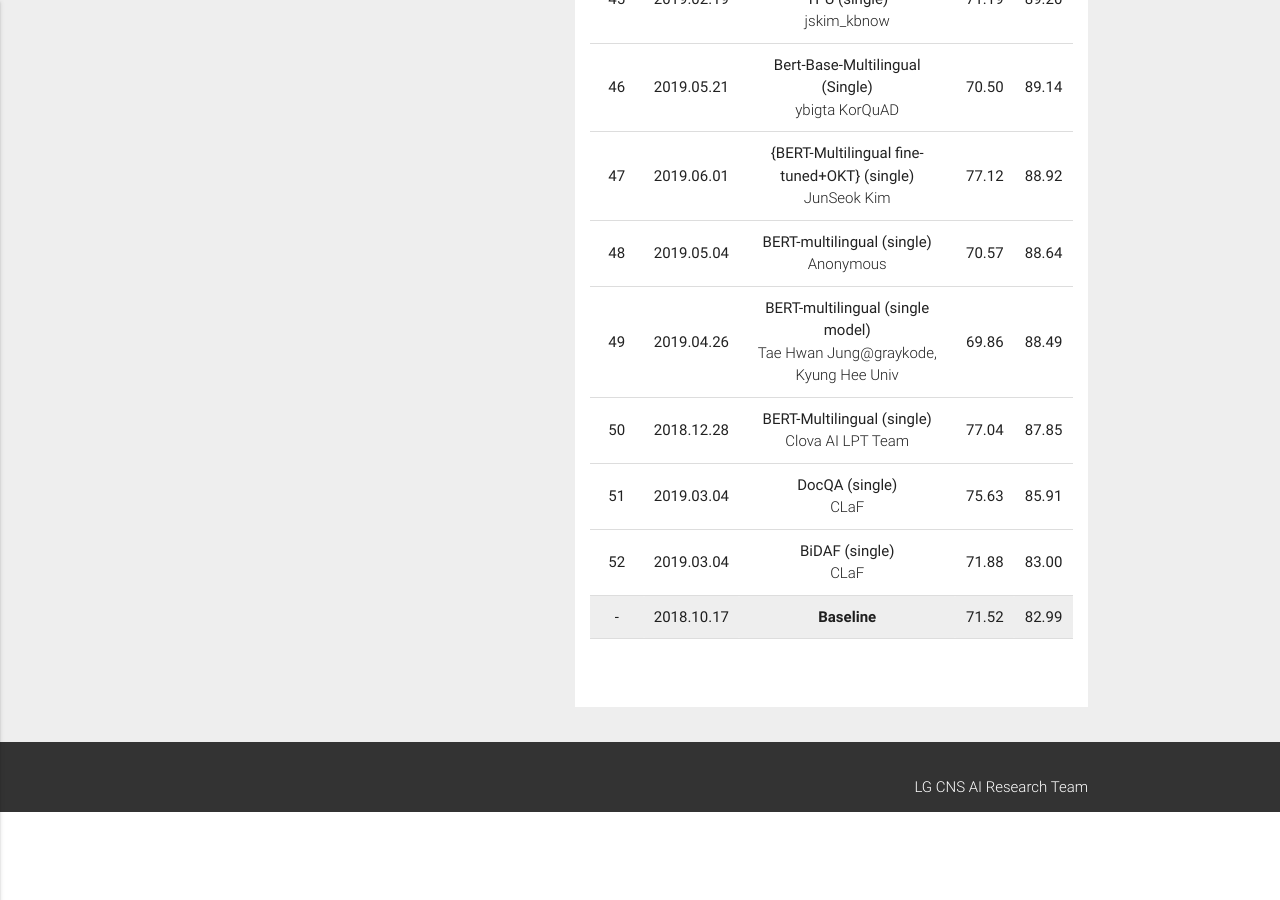
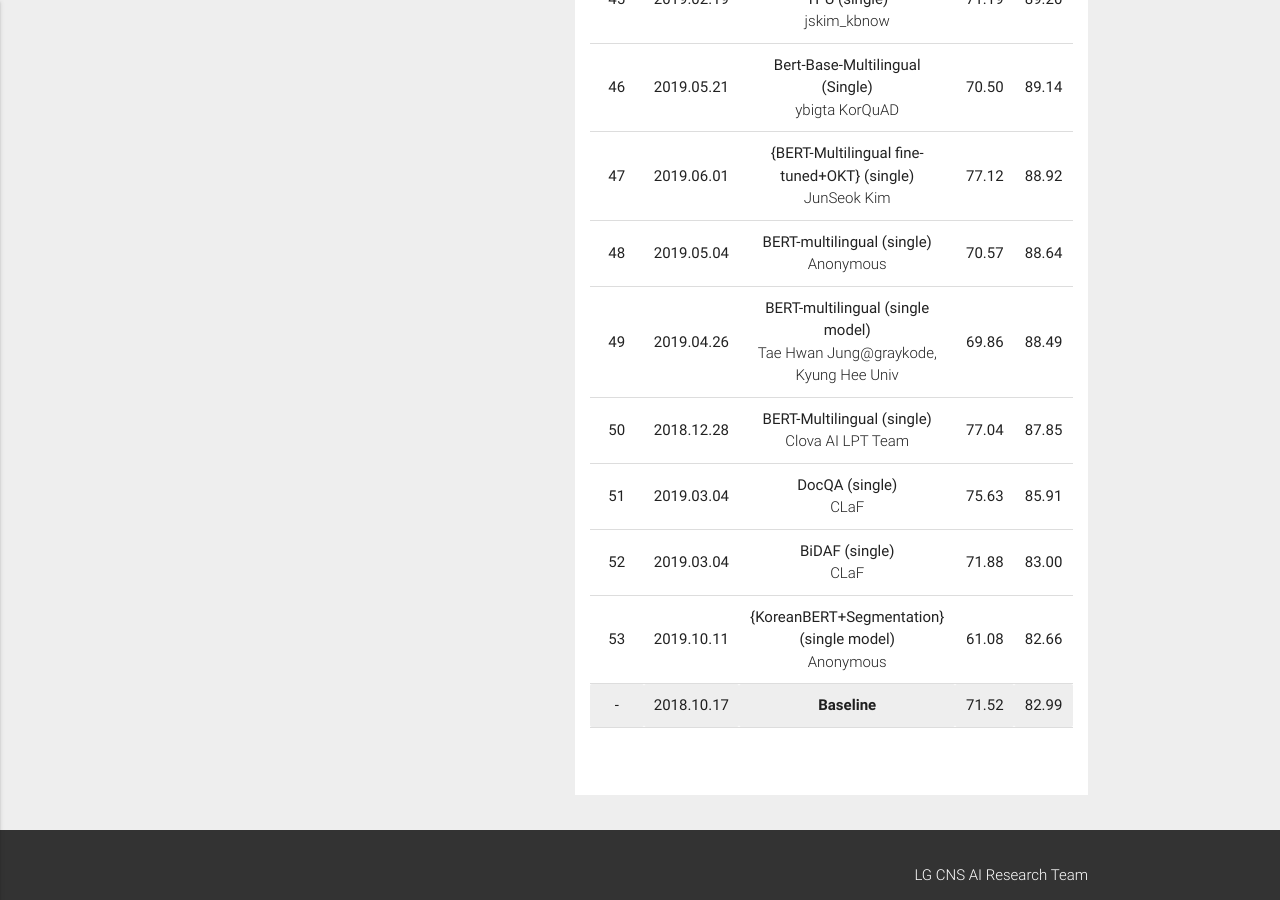
Before and after one commit to korquad/korquad.github.io, a Jekyll site: the page built from category/1.0_KOR.html, in a window 1280 px wide and 900 px high, scrolled down 4490 px. Built offline with Jekyll 4.4.1, drawn with Linux system fonts in a browser that asks for light colours; before the commit the page ends 5302 px from its top, so only the background shows below that.

Commit message:
KorQuAD 1.0 Leaderboard Updated

```diff
--- a/category/1.0_KOR.html
+++ b/category/1.0_KOR.html
@@ -613,6 +613,15 @@ title: 1.0 (한국어)
                       <td>83.00</td>
                     </tr>
                     <tr>
+                      <td>53</td>
+                      <td>2019.10.11</td>
+                      <td>{KoreanBERT+Segmentation} (single model)
+                        <p class="light">Anonymous</p>
+                      </td>
+                      <td>61.08</td>
+                      <td>82.66</td>
+                    </tr>
+                    <tr>
                       <td bgcolor="#eee">-</td>
                       <td bgcolor="#eee">2018.10.17</td>
                       <td bgcolor="#eee">
```
Also changed, not shown: category/1.0_ENG.html (+9 -0 lines).
